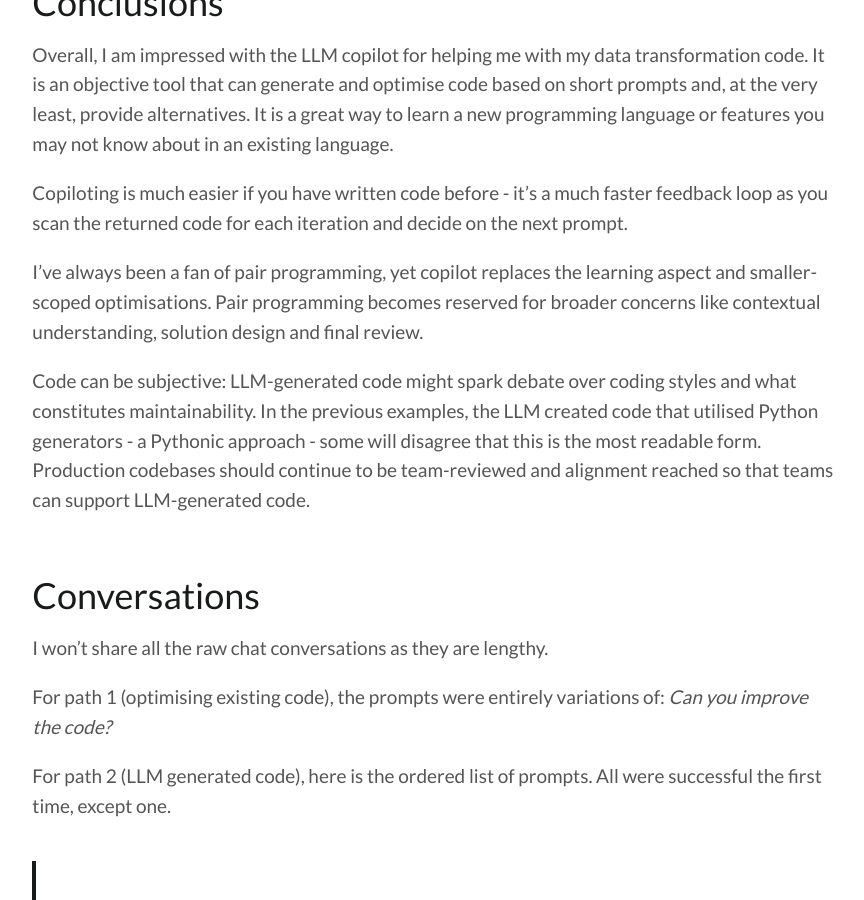
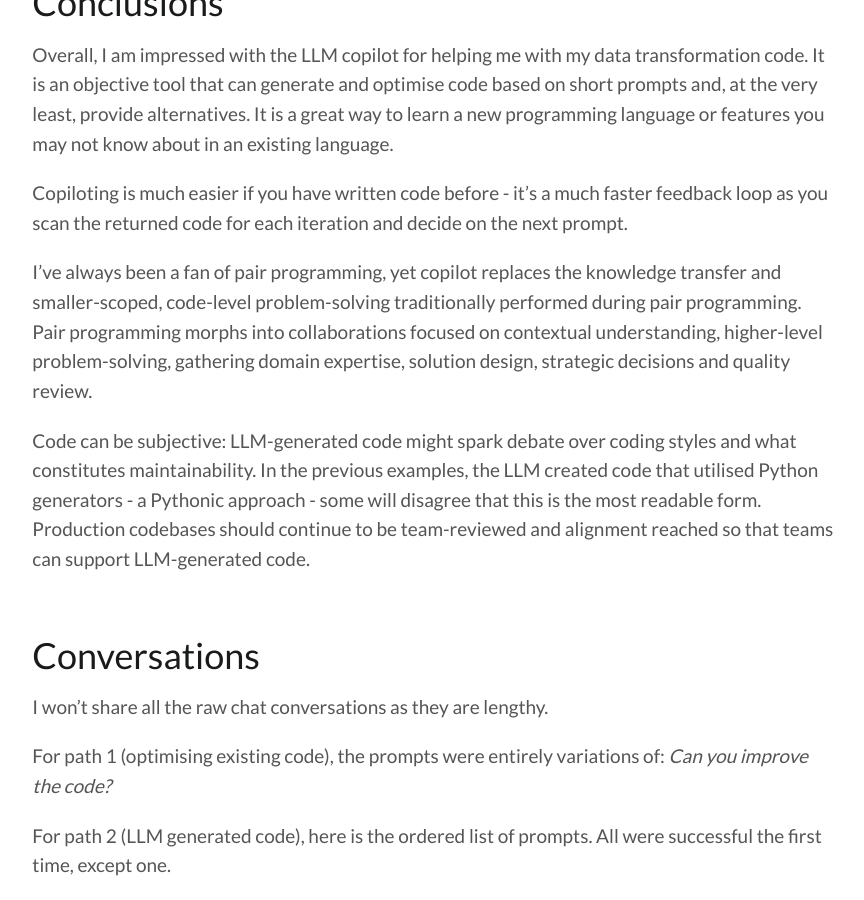
Before and after one commit to spiritedtechie/spiritedtechie.com, a Jekyll site: the page built from collections/_posts/2023-08-22-data-transforms-code-gen-with-llms.md, in a window 1280 px wide and 900 px high, scrolled down 7994 px. Shown: the whole window, without its empty margins (206-1070 px from the left). Built offline with Jekyll 4.4.1, drawn with Linux system fonts in a browser that asks for light colours; nearby versions of some CDN libraries; comment, search, counter and statistics services are not loaded.

Commit message:
tweaks to blog post

```diff
--- a/collections/_posts/2023-08-22-data-transforms-code-gen-with-llms.md
+++ b/collections/_posts/2023-08-22-data-transforms-code-gen-with-llms.md
@@ -308,7 +308,7 @@ Overall, I am impressed with the LLM copilot for helping me with my data transfo
 
 Copiloting is much easier if you have written code before - it's a  much faster feedback loop as you scan the returned code for each iteration and decide on the next prompt.
 
-I've always been a fan of pair programming, yet copilot replaces the learning aspect and smaller-scoped optimisations. Pair programming becomes reserved for broader concerns like contextual understanding, solution design and final review.
+I've always been a fan of pair programming, yet copilot replaces the knowledge transfer and smaller-scoped, code-level problem-solving traditionally performed during pair programming. Pair programming morphs into collaborations focused on contextual understanding, higher-level problem-solving, gathering domain expertise, solution design, strategic decisions and quality review.
 
 Code can be subjective: LLM-generated code might spark debate over coding styles and what constitutes maintainability. In the previous examples, the LLM created code that utilised Python generators - a Pythonic approach - some will disagree that this is the most readable form. Production codebases should continue to be team-reviewed and alignment reached so that teams can support LLM-generated code.
 
```
